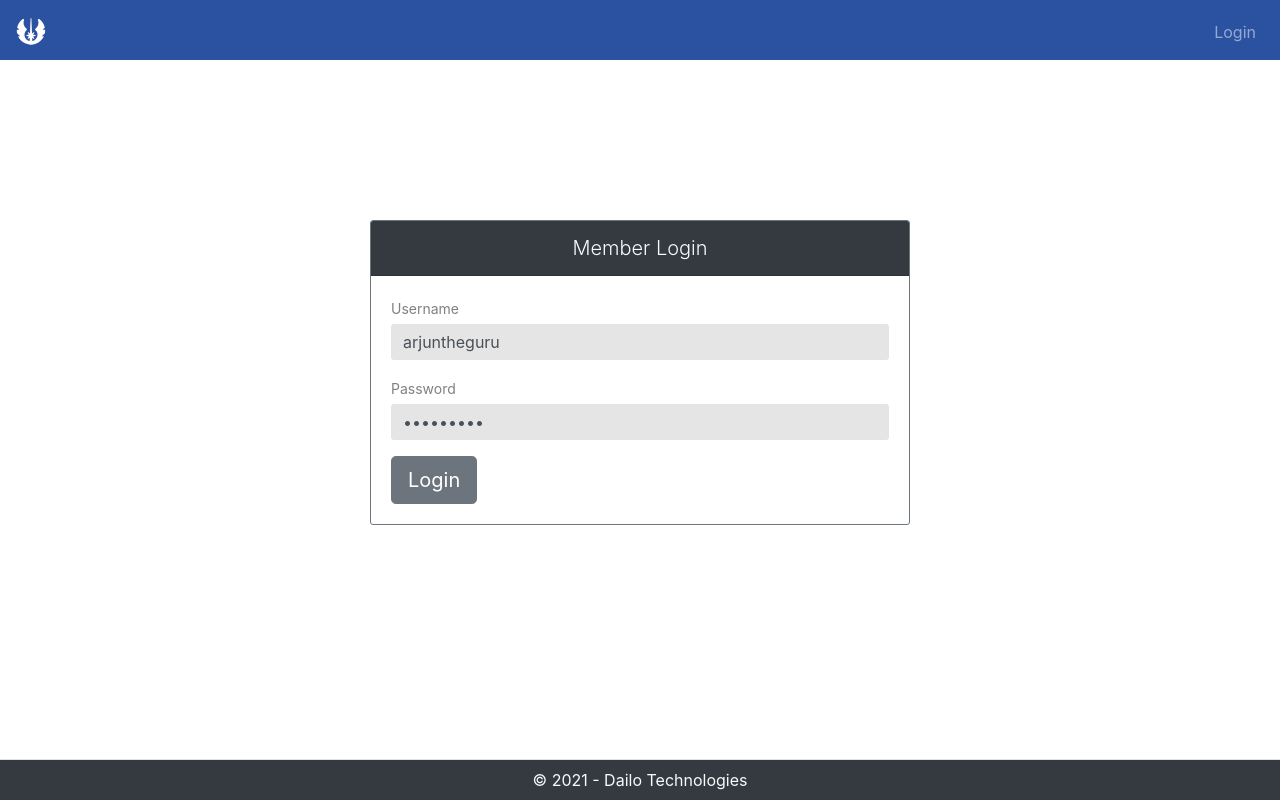
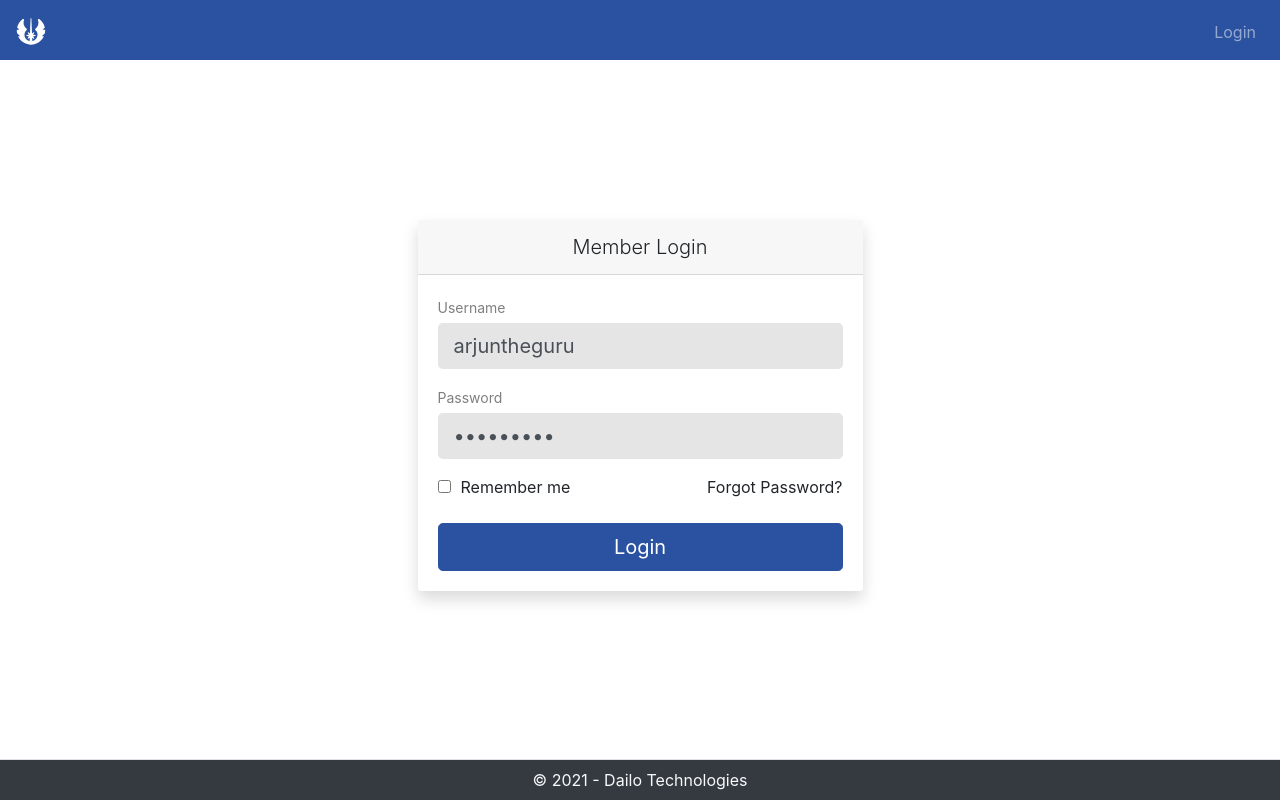
Before and after one commit to arjuntheguru/Trail, a React (Create React App) app in the folder src/Client App/: page / in a window 1280 px wide. Built offline with nearby package versions, Linux system fonts and the light colour scheme.

Commit message:
login page ui update

```diff
--- a/src/Client App/src/components/InputField/InputField.js
+++ b/src/Client App/src/components/InputField/InputField.js
@@ -23,7 +23,21 @@ export const InputField = ({ label, isLabel = true, ...props }) => {
                 </Col>
 
             )
+            case 30:
+                return (
+                    <Col md={3}>
+                        <FormGroup>
+                            <label htmlFor={field.name}>{label}</label>
+                            <input
+                                className={`form-control shadow-none ${meta.touched && meta.error && 'is-invalid'}`}
+                                {...field} {...props}
+                                autoComplete="off"
+                            />
+                            <ErrorMessage component="div" name={field.name} className="error" />
+                        </FormGroup>
+                    </Col>
 
+                )
         default:
             return (
                 <div className='form-row'>
@@ -39,6 +53,21 @@ export const InputField = ({ label, isLabel = true, ...props }) => {
                         </FormGroup>
                     </div>
                 </div>
+        )
+        case 'lg':
+            return (
+                <Col md={12}>
+                    <FormGroup>
+                        <label htmlFor={field.name}>{label}</label>
+                        <input
+                            className={`form-control form-control-lg shadow-none ${meta.touched && meta.error && 'is-invalid'}`}
+                            {...field} {...props}
+                            autoComplete="off"
+                        />
+                        <ErrorMessage component="div" name={field.name} className="error" />
+                    </FormGroup>
+                </Col>
+
             )
     }
 
--- a/src/Client App/src/containers/Account/Login.js
+++ b/src/Client App/src/containers/Account/Login.js
@@ -1,11 +1,11 @@
 /* eslint-disable no-unused-vars */
-import { Formik, Form } from 'formik';
+import { Formik, Form , Field} from 'formik';
 import React, { useState } from "react";
 import { useDispatch, useSelector } from "react-redux";
 
 import { login } from "../../store/auth-actions";
 import * as Yup from 'yup';
-import { Container, Spinner, Button } from 'react-bootstrap';
+import { Container, Spinner } from 'react-bootstrap';
 import { InputField } from '../../components/InputField/InputField';
 import { useHistory } from 'react-router';
 import { loading } from '../../utils/stateStatus';
@@ -47,23 +47,33 @@ const Login = () => {
                 <Container>
                     {status !== loading ?
                         <div className="row justify-content-center">
-                            <div className="col-6">
+                            <div className="col-5">
                                 <div
-                                    className="card border-secondary mb-3 bgGradient"
+                                    className="card mb-3 shadow border-0"
                                     style={{ marginTop: "10rem" }}
                                 >
                                     <>
-                                        <div className="card-header bg-dark text-light text-center lead">Member Login</div>
+                                        <div className="card-header text-center lead">Member Login</div>
                                         <Form>
                                             <div className="card-body">
 
-                                                <div className="form">
-                                                    <InputField label="Username" name="userName" type="text" />
-                                                    <InputField label="Password" name="password" type="password" />
-                                                    <Button variant="secondary" size="lg" type="submit">
+                                                <div className="row no-gutters">
+                                                    <InputField size="lg" label="Username" name="userName" type="text" />
+                                                    <InputField size="lg" label="Password" name="password" type="password" />
+
+                                                </div>
+                                                <div className="d-flex justify-content-between">
+                                                    <label>
+                                                        <Field type="checkbox" name="checked" value="One" />
+                                                        Remember me
+                                                        </label>
+                                                        <a>Forgot Password?</a>
+                                                    </div>
+                                                    <button
+                                                        type="submit"
+                                                        className="btn btn-primary btn-block btn-lg mt-3">
                                                         Login
-                                                    </Button>
-                                                </div>
+                                                    </button>
                                             </div>
                                         </Form>
                                     </>
--- a/src/Client App/src/containers/Site/Index.js
+++ b/src/Client App/src/containers/Site/Index.js
@@ -26,7 +26,6 @@ import {
 	faSearch,
 	faPlusCircle,
 } from "@fortawesome/free-solid-svg-icons";
-
 import "../../App.scss";
 import EditSite from "./EditSite";
 import AddSite from "./AddSite";
--- a/src/Client App/src/containers/Site/SiteForm.js
+++ b/src/Client App/src/containers/Site/SiteForm.js
@@ -293,33 +293,31 @@ const SiteForm = ({ isEdit = false, data = {}, onClose, pageNumber }) => {
 												label="City"
 												name="city"
 												type="text"
-												size={50}
+												size={30}
 											/>
 											<InputField
 												label="State"
 												name="state"
 												type="text"
-												size={50}
+												size={30}
 											/>
 											<InputField
 												label="Country"
 												name="country"
 												type="text"
-												size={50}
+												size={30}
 											/>
 											<InputField
 												label="ZIP"
 												name="zip"
 												type="text"
-												size={50}
+												size={30}
 											/>
 										</div>
-						<div className="form-row">
-
-										</div>
+										<h6>Business Hours</h6>
 										<FieldArray name="buisnessHours">
 											<>
-												<Tabs defaultActiveKey="sun" className="mb-3">
+												<Tabs defaultActiveKey="sun" className="clean-tabs mb-3">
 													{values.buisnessHours.map((buisnessHour, i) => {
 														return (
 															<Tab
--- a/src/Client App/src/containers/Users/UserForm.js
+++ b/src/Client App/src/containers/Users/UserForm.js
@@ -202,20 +202,20 @@ const UserForm = ({ isEdit = false, siteInfo, data, onClose, pageNumber }) => {
 										<h6>Choose Role</h6>
 										<div className="radio-block d-flex" role="group" aria-label="Basic checkbox toggle button group">
 											<label>
-												<Field type="radio" name="role" value="One" />
+												<Field type="radio" name="role" value="teamuser" />
 												<div className="box d-flex justify-content-center align-items-center">
 												<FontAwesomeIcon icon={faUserAlt} className="mr-2"/> Team User
 												</div>
 											</label>
 										<label>
-											<Field type="radio" name="role" value="One" />
+											<Field type="radio" name="role" value="manager" />
 											<div className="box d-flex justify-content-center align-items-center">
 											<FontAwesomeIcon icon={faUserTie} className="mr-2"/> Manager
 											</div>
 
 										</label>
 										<label>
-										<Field type="radio" name="role" value="One" />
+										<Field type="radio" name="role" value="admin" />
 										<div className="box d-flex justify-content-center align-items-center">
 										<FontAwesomeIcon icon={faUserCog} className="mr-2"/> Admin
 										</div>
```
